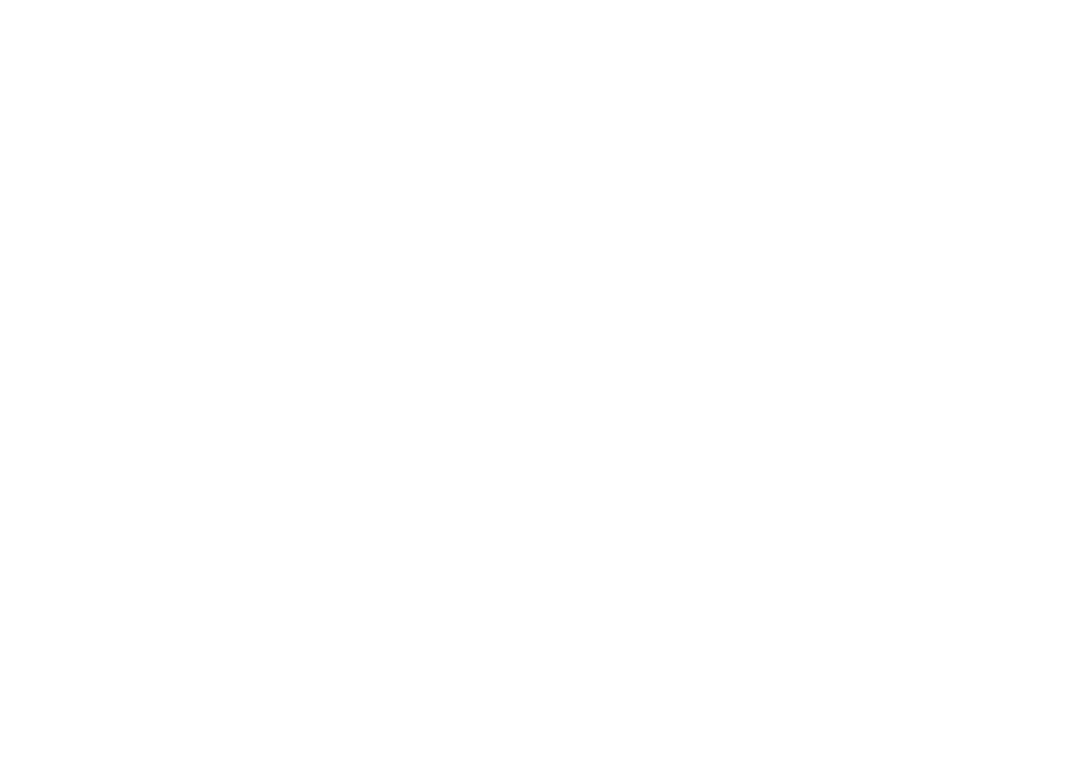
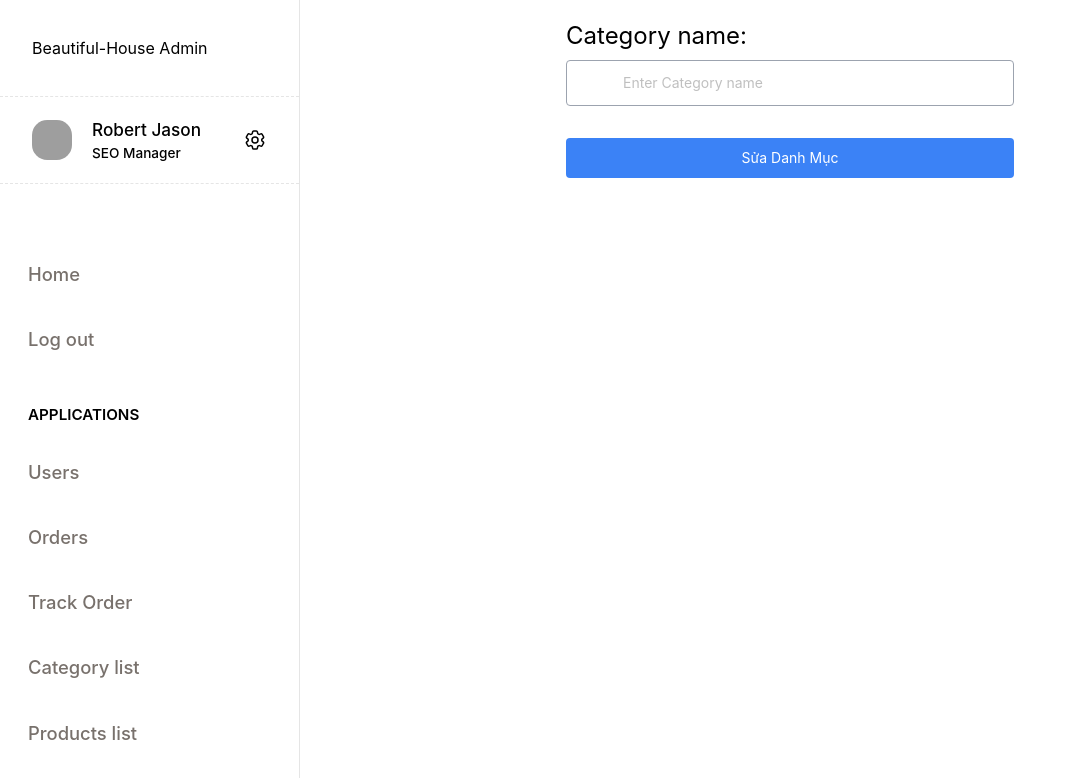
Before and after one commit to Jerry291299/FEDATN, a React (Create React App) app: page /admin/Listcategory/updatecategory/1 in a window 1280 px wide. Before the commit this address had no page. Shown: the top 778 px of the page, without its empty margins (0-1077 px from the left). Built offline with nearby package versions, Linux system fonts and the light colour scheme; no server answers; grey boxes are pictures that could not be loaded.

Commit message:
fix  update category

```diff
--- a/src/App.tsx
+++ b/src/App.tsx
@@ -12,6 +12,7 @@ import Users from "./components/admin/User";
 import Listcategory from "./components/admin/listcategory";
 import Addcategory from "./components/admin/modaladd/addcategory";
 import Login from "./components/user/login";
+import Updatecategory from "./components/admin/modaladd/updatecategory";
 function App() {
   return (
     <>
@@ -29,6 +30,8 @@ function App() {
             <Route path="addcategory" element={<Addcategory />} />
             <Route path="users" element={<Users />} />
             <Route path="dashboard/update/:id" Component={Update}></Route>
+            <Route path="Listcategory/updatecategory/:id" Component={Updatecategory}></Route>
+
           </Route>
         </Routes>
       </BrowserRouter>
--- a/src/components/admin/listcategory.tsx
+++ b/src/components/admin/listcategory.tsx
@@ -4,7 +4,7 @@ import { DeleteProduct, getAllproducts } from '../../service/products';
 import { Iproduct } from '../../interface/products';
 import { Icategory, IcategoryLite } from '../../interface/category';
 import { Popconfirm } from 'antd';
-import { delCategory, getAllCategories } from '../../service/category';
+import { delCategory, getAllCategories, updateCategory } from '../../service/category';
 
 type Props = {}
 
@@ -39,8 +39,8 @@ const Listcategory = (props: Props) => {
     }
   };
 
-  const updateProduct = (id: string) => {
-    navigate(`update/${id}`);
+  const updateCategory = (id: string) => {
+    navigate(`updatecategory/${id}`);
   };
 
   return (
@@ -76,7 +76,7 @@ const Listcategory = (props: Props) => {
                         <button
                           type="button"
                           className="focus:outline-none text-white bg-sky-600 hover:bg-sky-900 focus:ring-4 focus:ring-red-300 font-medium rounded-lg text-sm px-5 py-2.5 me-2 mb-2"
-                          onClick={() => updateProduct(category._id)}
+                          onClick={() => updateCategory(category._id)}
                         >
                           Edit
                         </button>
--- a/src/components/admin/modaladd/update.tsx
+++ b/src/components/admin/modaladd/update.tsx
@@ -104,7 +104,7 @@ const Update = (props: Props) => {
                 rules={[
                   {
                     required: true,
-                    message: "Please input your Coffee price!",
+                    message: "Please input your product price!",
                   },
                 ]}
               >
--- a/src/components/admin/modaladd/updatecategory.tsx
+++ b/src/components/admin/modaladd/updatecategory.tsx
@@ -1,11 +1,94 @@
-import React from 'react'
+import React, { useEffect, useState } from 'react'
+import { Form, FormProps, Input, message, Popconfirm, Select, SelectProps } from "antd";
+import { useNavigate, useParams } from 'react-router-dom';
+import { Icategory } from '../../../interface/category';
+import { getCategoryByID, updateCategory } from '../../../service/category';
 
 type Props = {}
 
-const updatecategory = (props: Props) => {
+const Updatecategory = (props: Props) => {
+    const [name, setName] = useState<string>("");
+  const [category, setCategory] = useState<Icategory[]>([]);
+//   const [products, setProducts] = useState<Iproduct[]>([]);
+  const [messageApi, contextHolder] = message.useMessage();
+
+  const navigate = useNavigate();
+  const [form] = Form.useForm();
+  const { id } = useParams();
+
+  useEffect(() => {
+    const fetchCategory = async () => {
+      try {
+        const response = await getCategoryByID(id);
+        form.setFieldsValue({
+          name: response.name,
+
+        });
+        console.log(response);
+      } catch (error) {}
+    };
+    fetchCategory();
+  }, [id, form])
+
+  const info = () => {
+    messageApi.open({
+      type: "success",
+      content: "Category update successfully",
+    });
+  };
+
+  const onFinish = async (values: any) => {
+    try {
+      const categoryData = { ...values };
+      const updatedCategory = await updateCategory(id, categoryData);
+
+      if (updatedCategory) {
+        console.log("Updated Category:", updatedCategory);
+        info();
+        form.resetFields();
+        navigate("/admin/Listcategory");
+      } else {
+        messageApi.error("Failed to update category");
+      }
+
+    } catch (error) {
+      console.error("Error updating category:", error);
+      messageApi.error("Server Error: Could not update category.");
+    }
+  };
   return (
-    <div>updatecategory</div>
+   <>
+   <div className="pt-[20px] px-[30px]">
+      <div className="space-y-6 font-[sans-serif] max-w-md mx-auto">
+        <Form form={form} onFinish={onFinish}>
+          <div>
+            <label className="mb-2 text-2xl text-black block">
+              Category name:
+            </label>
+            <Form.Item
+              name="name"
+              rules={[
+                { required: true, message: "Please input your product category!!" },
+              ]}
+            >
+              <Input
+                className="pr-4 pl-14 py-3 text-sm text-black rounded bg-white border border-gray-400 w-full outline-[#333]"
+                placeholder="Enter Category name"
+              />
+            </Form.Item>
+          </div>
+
+          <button
+            type="submit"
+            className="!mt-8 w-full px-4 py-2.5 mx-auto block text-sm bg-blue-500 text-white rounded hover:bg-blue-600"
+          >
+            Sửa Danh Mục
+          </button>
+        </Form>
+      </div>
+      </div>
+   </>
   )
 }
 
-export default updatecategory
+export default Updatecategory
--- a/src/config/API.tsx
+++ b/src/config/API.tsx
@@ -1,4 +1,5 @@
 import axios from "axios";
 export const axiosservice = axios.create ({
-    baseURL:'http://localhost:28017/'
+    // baseURL:'http://localhost:28017/'
+    baseURL:'https://bedatn-production.up.railway.app/'
 })
--- a/src/service/category.tsx
+++ b/src/service/category.tsx
@@ -38,12 +38,12 @@ return data;
   }
 }
 
-export const updateCategory = async(id?:string,   category?: IcategoryLite) => {
+export const updateCategory = async (id?: string, category?: IcategoryLite) => {
   try {
-    const {data} = await axiosservice.put(`/updatecategory/${id}`, category)
-    return data
-  } catch (error) {
-    console.log(error);
-
+    const { data } = await axiosservice.put(`/updatecategory/${id}`, category);
+    return data;
+  } catch (error: any) {
+    console.log("Error updating category:", error.response?.data || error.message);
+    throw error;
   }
-}
+};
```
